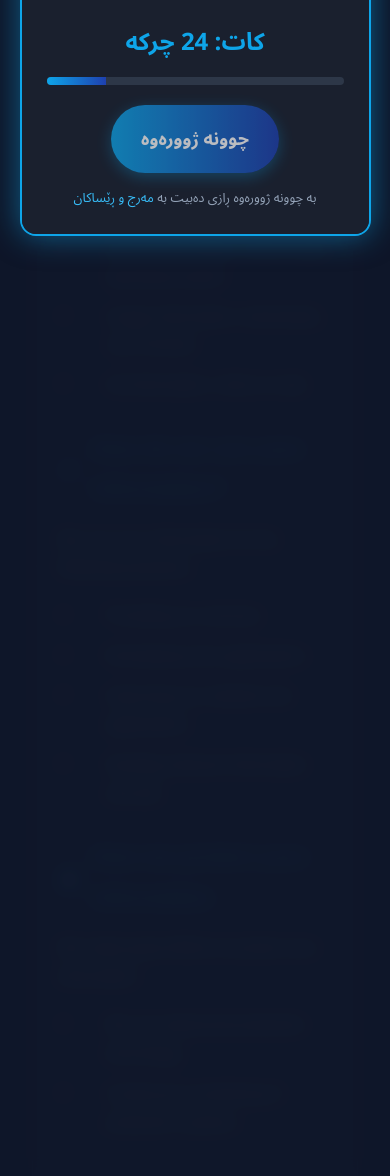
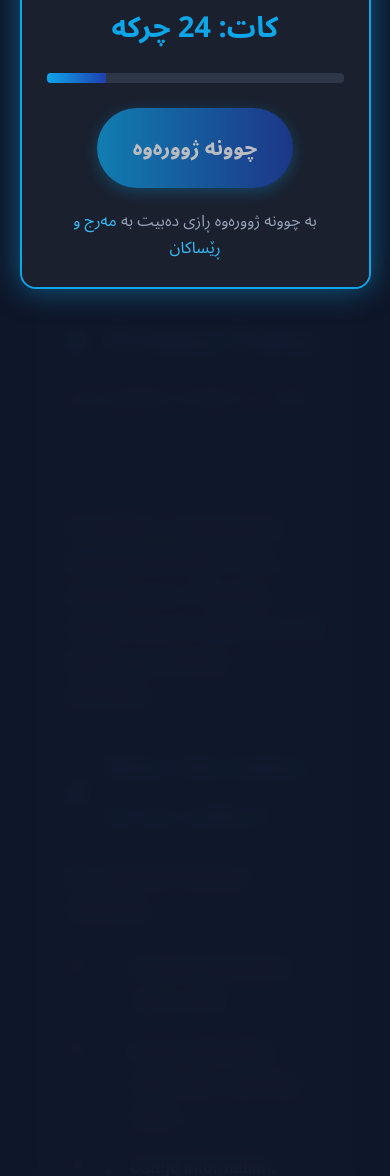
Before and after one commit to zhiwar404M/WEBSITE, a PHP site: page / in a window 390 px wide. Shown: the part 1424-2600 px from the top of the page. Run offline with PHP 8.4, Linux system fonts and the light colour scheme; some libraries are stand-ins or nearby versions.

Commit message:
Update style.css

```diff
--- a/style.css
+++ b/style.css
@@ -8,7 +8,8 @@
 body {
     background-color: #0f172a;
     color: #f1f5f9;
-            line-height: 1.6;
+    line-height: 1.7;
+    font-size: 1.1rem; /* Increased from default */
 }
 
 /* سیستەمی ڕیکلامی پێش چوونە ژوورەوە */
@@ -97,19 +98,19 @@
 }
 
 .countdown {
-            font-size: 24px;
+    font-size: 1.8rem; /* Increased from 24px */
     font-weight: bold;
-            margin-bottom: 15px;
+    margin-bottom: 20px; /* Increased */
     color: #0ea5e9;
 }
 
 .progress-container {
     width: 100%;
-            height: 8px;
+    height: 10px; /* Increased from 8px */
     background: #2d3748;
     border-radius: 4px;
     overflow: hidden;
-            margin-bottom: 20px;
+    margin-bottom: 25px; /* Increased */
 }
 
 .progress-bar {
@@ -123,9 +124,9 @@
     background: linear-gradient(90deg, #0ea5e9, #1e40af);
     color: white;
     border: none;
-            padding: 15px 30px;
+    padding: 18px 36px; /* Increased */
     border-radius: 50px;
-            font-size: 18px;
+    font-size: 1.3rem; /* Increased from 18px */
     font-weight: bold;
     cursor: pointer;
     transition: all 0.3s;
@@ -145,21 +146,21 @@
 }
 
 .terms {
-            margin-top: 15px;
-            font-size: 13px;
+    margin-top: 20px; /* Increased */
+    font-size: 1rem; /* Increased from 13px */
     color: #94a3b8;
 }
 
 .terms a {
     color: #38bdf8;
     text-decoration: none;
+    font-size: 1rem; /* Increased */
 }
 
-        /* ناوەڕۆکی وێبسایت */
 /* Header */
 header {
     background-color: #1e293b;
-      padding: 1rem 2rem;
+    padding: 1.2rem 2rem; /* Increased */
     position: sticky;
     top: 0;
     z-index: 100;
@@ -172,61 +173,62 @@
     flex-wrap: wrap;
 }
 
-
 .logo {
     color: #38bdf8;
     text-decoration: none;
     font-weight: bold;
-      font-size: 1.2rem;
+    font-size: 1.4rem; /* Increased from 1.2rem */
     display: flex;
     align-items: center;
-      gap: 0.5rem;
+    gap: 0.6rem; /* Increased */
 }
 
 nav a {
     color: #cbd5e1;
     text-decoration: none;
-      margin-left: 1.5rem;
+    margin-left: 1.8rem; /* Increased */
     font-weight: 500;
+    font-size: 1.1rem; /* Increased */
     display: inline-flex;
     align-items: center;
-      gap: 0.4rem;
+    gap: 0.6rem; /* Increased */
 }
 
 nav a:hover {
     color: #38bdf8;
 }
 
-
 /* بەشی سەرەکی */
-hero {
+.hero {
     background: linear-gradient(to left top, #0ea5e9, #1e40af);
     color: white;
-      padding: 4rem 2rem;
+    padding: 5rem 2rem; /* Increased */
     text-align: center;
 }
 
 .hero-content h1 {
-      font-size: 2.5rem;
-      margin-bottom: 1rem;
+    font-size: 2.8rem; /* Increased from 2.5rem */
+    margin-bottom: 1.5rem; /* Increased */
 }
 
 .hero-content p {
-      font-size: 1.2rem;
-      margin-bottom: 2rem;
+    font-size: 1.4rem; /* Increased from 1.2rem */
+    margin-bottom: 2.5rem; /* Increased */
+    line-height: 1.8; /* Added */
 }
-
 
 /* دوگمەکان */
 .btn {
-      padding: 0.7rem 1.5rem;
+    padding: 1rem 2rem; /* Increased */
     border: none;
     cursor: pointer;
-      border-radius: 0.5rem;
+    border-radius: 0.6rem; /* Increased */
     font-weight: bold;
+    font-size: 1.2rem; /* Increased */
     display: inline-flex;
     align-items: center;
-      gap: 0.5rem;
+    gap: 0.8rem; /* Increased */
+    transition: all 0.3s ease;
 }
 
 .btn-primary {
@@ -250,30 +253,33 @@ hero {
 
 /* بەش */
 .section-title {
-      font-size: 2rem;
+    font-size: 2.4rem; /* Increased from 2rem */
     color: #38bdf8;
     text-align: center;
-      margin-top: 3rem;
+    margin-top: 3.5rem; /* Increased */
+    margin-bottom: 1rem; /* Added */
 }
 
 .section-subtitle {
     color: #94a3b8;
+    font-size: 1.2rem; /* Increased */
     text-align: center;
-      margin-bottom: 2rem;
+    margin-bottom: 2.5rem; /* Increased */
+    line-height: 1.7; /* Added */
 }
 
 /* Privacy Policy Section */
 .privacy-section {
     background-color: #0f172a;
-      padding: 4rem 2rem;
+    padding: 5rem 2rem; /* Increased */
     max-width: 1000px;
     margin: 0 auto;
 }
 
 .privacy-container {
     background-color: #1e293b;
-      border-radius: 0.75rem;
-      padding: 2.5rem;
+    border-radius: 0.8rem; /* Increased */
+    padding: 3rem; /* Increased */
     box-shadow: 0 0 15px rgba(0, 0, 0, 0.3);
     position: relative;
     overflow: hidden;
@@ -282,84 +288,88 @@ hero {
 
 .privacy-header {
     border-bottom: 2px solid #38bdf8;
-      padding-bottom: 1.5rem;
-      margin-bottom: 2rem;
+    padding-bottom: 2rem; /* Increased */
+    margin-bottom: 2.5rem; /* Increased */
     position: relative;
 }
 
 .privacy-title {
     color: #38bdf8;
-      font-size: 2rem;
-      margin-bottom: 0.5rem;
+    font-size: 2.4rem; /* Increased from 2rem */
+    margin-bottom: 1rem; /* Increased */
     display: flex;
     align-items: center;
-      gap: 0.8rem;
+    gap: 1rem; /* Increased */
 }
 
 .privacy-date {
     color: #94a3b8;
-      font-size: 0.95rem;
+    font-size: 1.1rem; /* Increased from 0.95rem */
 }
 
 .privacy-content {
     color: #e2e8f0;
-      line-height: 1.8;
+    line-height: 1.9; /* Increased */
+    font-size: 1.1rem; /* Added */
 }
 
 .privacy-section h3 {
     color: #38bdf8;
-      margin: 1.8rem 0 1rem;
-      font-size: 1.4rem;
+    margin: 2rem 0 1.2rem; /* Increased */
+    font-size: 1.6rem; /* Increased from 1.4rem */
     display: flex;
     align-items: center;
-      gap: 0.6rem;
+    gap: 0.8rem; /* Increased */
 }
 
 .privacy-section p {
-      margin-bottom: 1.2rem;
+    margin-bottom: 1.5rem; /* Increased */
+    font-size: 1.1rem; /* Added */
 }
 
 .privacy-section ul {
-      padding-left: 1.5rem;
-      margin-bottom: 1.5rem;
+    padding-left: 2rem; /* Increased */
+    margin-bottom: 2rem; /* Increased */
 }
 
 .privacy-section li {
-      margin-bottom: 0.7rem;
+    margin-bottom: 1rem; /* Increased */
     position: relative;
-      padding-left: 1.5rem;
+    padding-left: 2rem; /* Increased */
+    font-size: 1.1rem; /* Added */
 }
 
 .privacy-section li::before {
     content: "•";
     color: #0ea5e9;
     position: absolute;
-      left: 0;
-      font-size: 1.2rem;
+    left: 0.5rem; /* Adjusted */
+    font-size: 1.4rem; /* Increased */
 }
 
 .privacy-contact {
     background-color: rgba(14, 165, 233, 0.1);
     border-left: 4px solid #0ea5e9;
-      padding: 1.2rem;
-      border-radius: 0 0.5rem 0.5rem 0;
-      margin: 2rem 0;
+    padding: 1.5rem; /* Increased */
+    border-radius: 0 0.6rem 0.6rem 0; /* Increased */
+    margin: 2.5rem 0; /* Increased */
 }
 
 /* دوگمەی سیاسەتی پاراستن */
 .privacy-btn {
     display: inline-flex;
     align-items: center;
-      gap: 0.5rem;
+    gap: 0.8rem; /* Increased */
     background: rgba(14, 165, 233, 0.15);
     color: #0ea5e9;
-      padding: 0.7rem 1.5rem;
-      border-radius: 0.5rem;
+    padding: 1rem 2rem; /* Increased */
+    border-radius: 0.6rem; /* Increased */
     text-decoration: none;
     font-weight: 500;
+    font-size: 1.1rem; /* Added */
     transition: all 0.3s ease;
     border: 1px solid rgba(14, 165, 233, 0.3);
-      margin-top: 1rem;
+    margin-top: 1.5rem; /* Increased */
 }
 
 .privacy-btn:hover {
@@ -483,51 +501,27 @@ hero {
 
 .copyright {
     text-align: center;
-      margin-top: 2rem;
+    margin-top: 3rem; /* Increased */
     color: #64748b;
-      font-size: 0.85rem;
+    font-size: 1rem; /* Increased from 0.85rem */
+    padding-top: 2rem; /* Increased */
+    border-top: 1px solid rgba(100, 116, 139, 0.3);
 }
 
-    /* وەشاندن */
-    @media (max-width: 768px) {
-      .privacy-container {
-        padding: 1.5rem;
-      }
-
-      .privacy-title {
-        font-size: 1.7rem;
-      }
-
-      nav {
-        margin-top: 1rem;
-        width: 100%;
-        justify-content: center;
-      }
-
-      .footer-content {
-        flex-direction: column;
-        align-items: center;
-        text-align: center;
-      }
-
-      .footer-column {
-        width: 100%;
-      }
-    }
 /* ستایل بۆ دوگمەکانی زمان */
 .language-switcher {
     display: flex;
-  gap: 8px;
-  margin-left: 20px;
+    gap: 12px; /* Increased */
+    margin-left: 25px; /* Increased */
 }
 
 .lang-btn {
     background: rgba(255, 255, 255, 0.2);
     border: none;
-  padding: 6px 12px;
+    padding: 8px 16px; /* Increased */
     border-radius: 20px;
     cursor: pointer;
-  font-size: 14px;
+    font-size: 1.1rem; /* Increased from 14px */
     transition: all 0.3s ease;
 }
 
@@ -540,3 +534,54 @@ hero {
     color: #333;
     font-weight: bold;
 }
+
+/* وەشاندن */
+@media (max-width: 768px) {
+    body {
+        font-size: 1rem;
+    }
+
+    .hero-content h1 {
+        font-size: 2.2rem;
+    }
+
+    .hero-content p {
+        font-size: 1.2rem;
+    }
+
+    .section-title {
+        font-size: 2rem;
+    }
+
+    .btn {
+        font-size: 1.1rem;
+        padding: 0.9rem 1.7rem;
+    }
+
+    .privacy-container {
+        padding: 2rem;
+    }
+
+    .privacy-title {
+        font-size: 2rem;
+    }
+
+    nav {
+        margin-top: 1.5rem;
+    }
+
+    .footer-content {
+        flex-direction: column;
+        gap: 2rem;
+    }
+
+    .footer-column {
+        width: 100%;
+        text-align: center;
+    }
+
+    .language-switcher {
+        margin: 1.5rem 0;
+        justify-content: center;
+    }
+}
```
Also changed, not shown: other parts of style.css (+44 -35 lines). Lines whose indentation alone changed are shown as unchanged.
